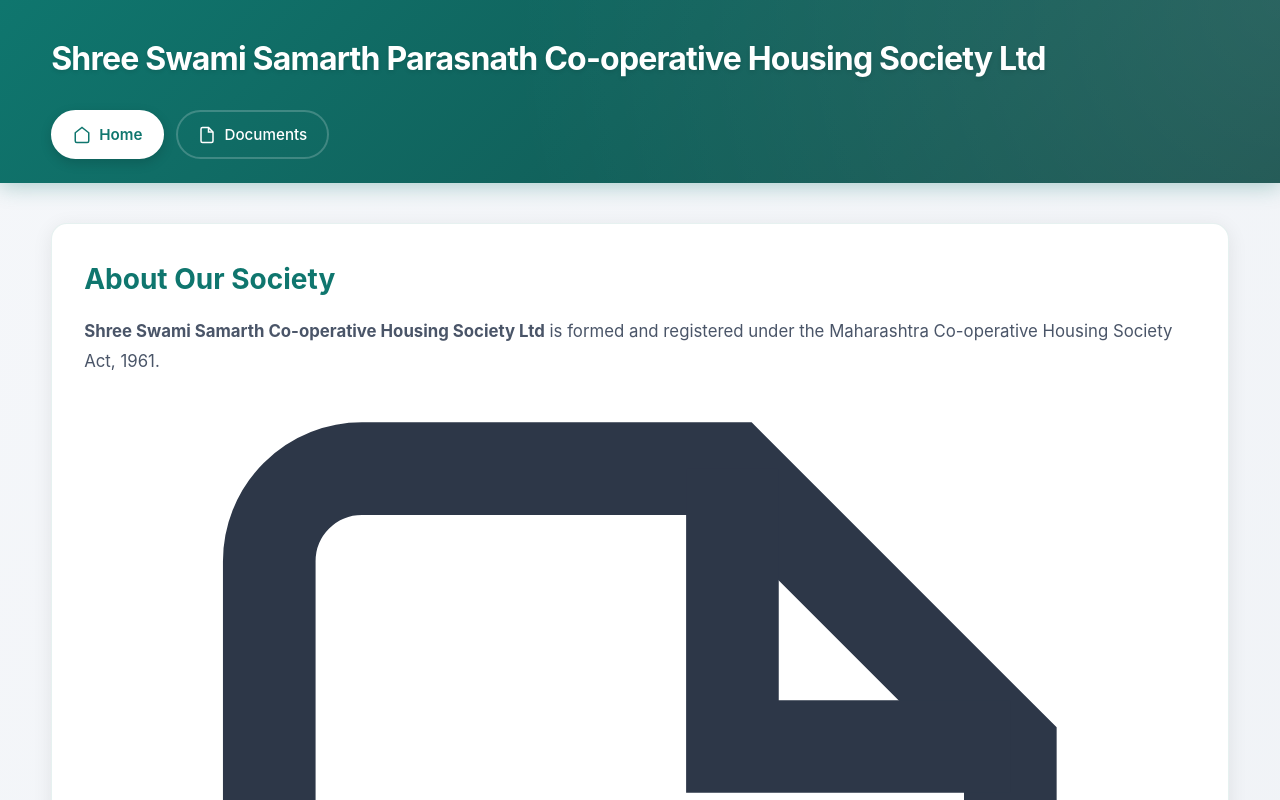
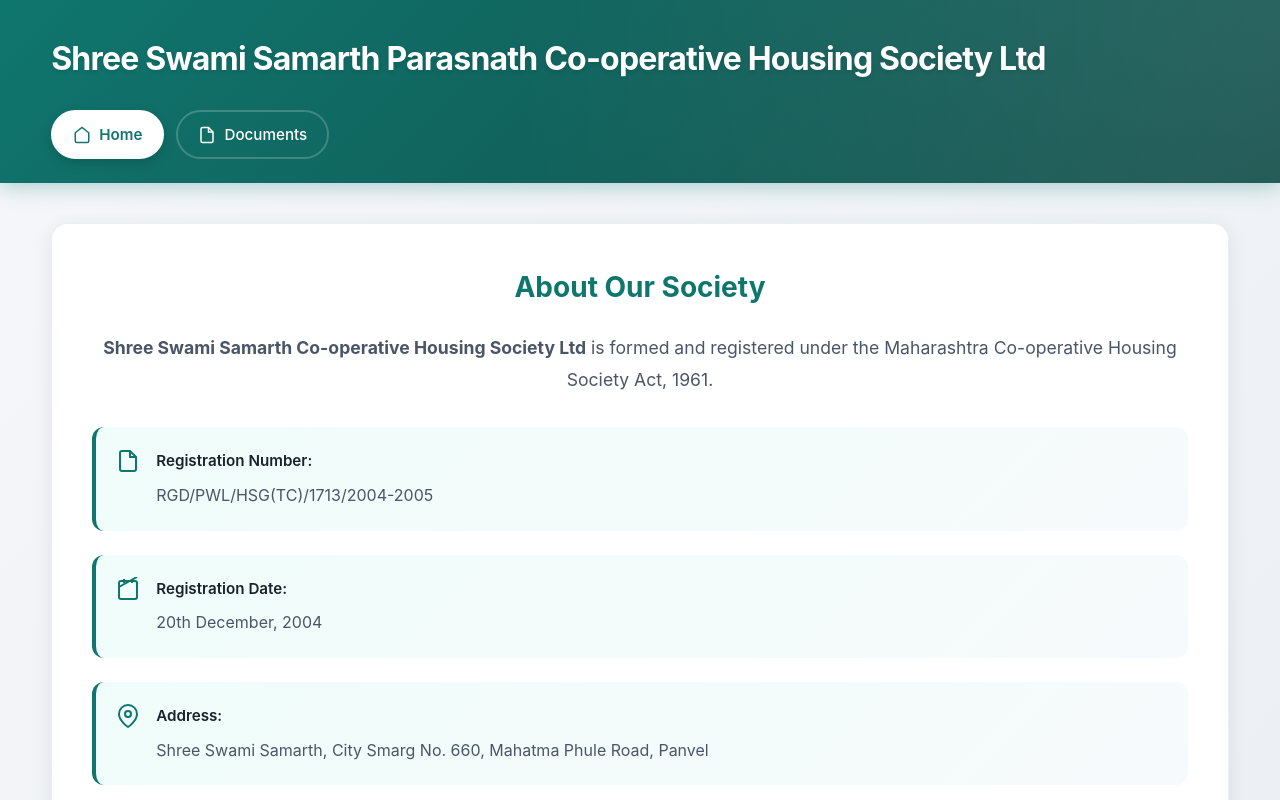
Before and after one commit to Amulla123/swami-samarth, a plain HTML site: page index.html in a window 1280 px wide. Shown: the top 800 px of the page. Drawn offline with Linux system fonts and the light colour scheme.

Commit message:
Update style.css

```diff
--- a/style.css
+++ b/style.css
@@ -165,7 +165,7 @@ main {
 
 .welcome-card {
   background: white;
-  padding: 2rem;
+  padding: 2.5rem;
   border-radius: 16px;
   box-shadow: 0 4px 20px rgba(0, 0, 0, 0.08);
   border: 1px solid rgba(15, 118, 110, 0.1);
@@ -174,14 +174,69 @@ main {
 .welcome-card h2 {
   color: #0f766e;
   font-size: 1.75rem;
-  margin-bottom: 0.75rem;
+  margin-bottom: 1.25rem;
   font-weight: 700;
+  text-align: center;
 }
 
-.welcome-card p {
+.about-content {
   color: #4a5568;
   font-size: 1.05rem;
   line-height: 1.8;
+}
+
+.about-content > p {
+  text-align: center;
+  margin-bottom: 2rem;
+  font-size: 1.1rem;
+}
+
+.registration-info {
+  display: grid;
+  gap: 1.5rem;
+  margin-top: 2rem;
+}
+
+.info-item {
+  display: flex;
+  align-items: flex-start;
+  gap: 1rem;
+  padding: 1.25rem;
+  background: linear-gradient(135deg, #f0fdfa 0%, #f7fafc 100%);
+  border-radius: 12px;
+  border-left: 4px solid #0f766e;
+  transition: all 0.3s ease;
+}
+
+.info-item:hover {
+  transform: translateX(4px);
+  box-shadow: 0 4px 12px rgba(15, 118, 110, 0.15);
+}
+
+.info-icon {
+  width: 24px;
+  height: 24px;
+  color: #0f766e;
+  flex-shrink: 0;
+  margin-top: 2px;
+}
+
+.info-item > div {
+  flex: 1;
+}
+
+.info-item strong {
+  display: block;
+  color: #1a202c;
+  font-size: 0.95rem;
+  margin-bottom: 0.35rem;
+  font-weight: 600;
+}
+
+.info-item span {
+  color: #4a5568;
+  font-size: 1rem;
+  line-height: 1.6;
 }
 
 /* ========== GALLERY SECTION ========== */
```
